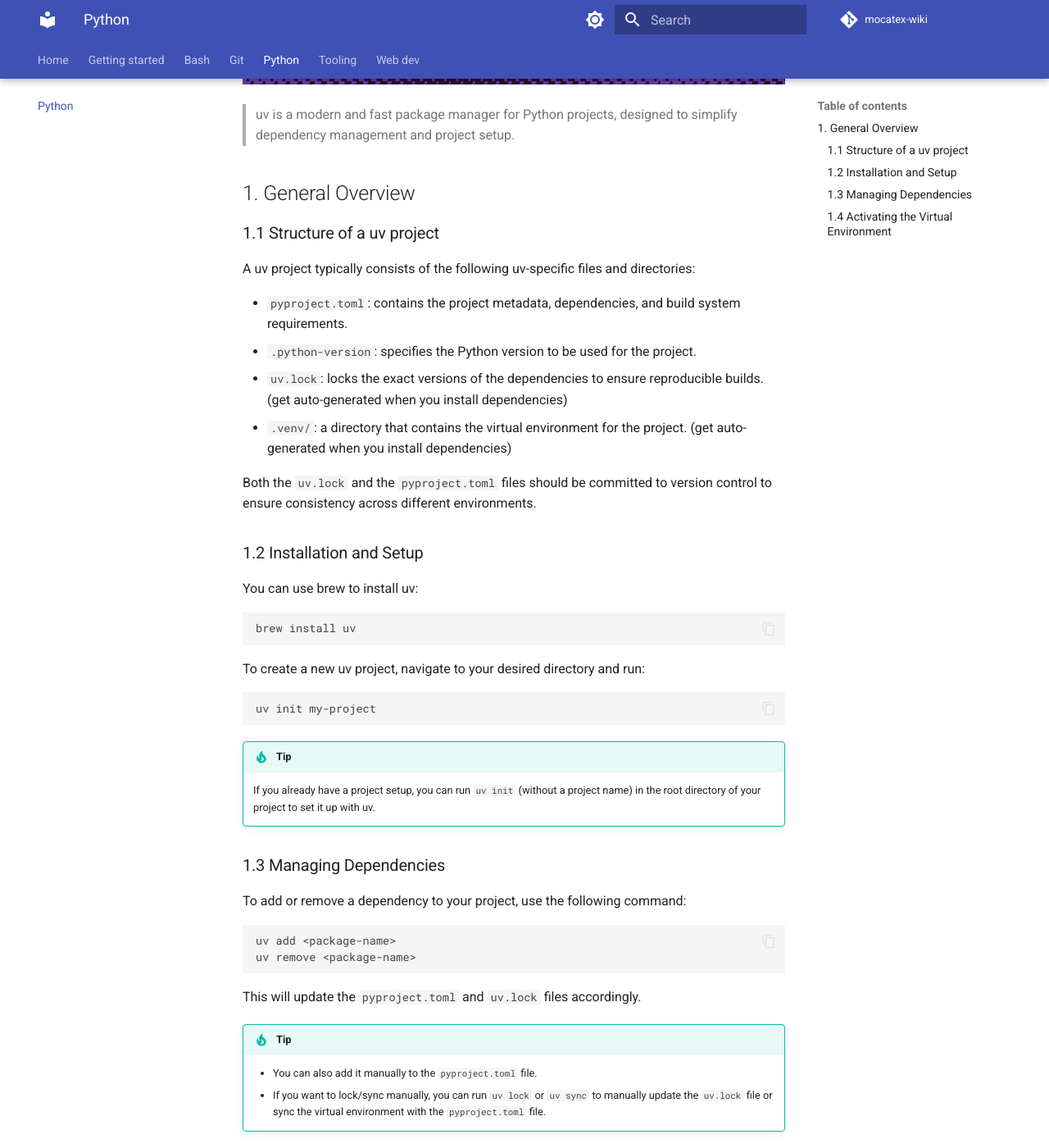
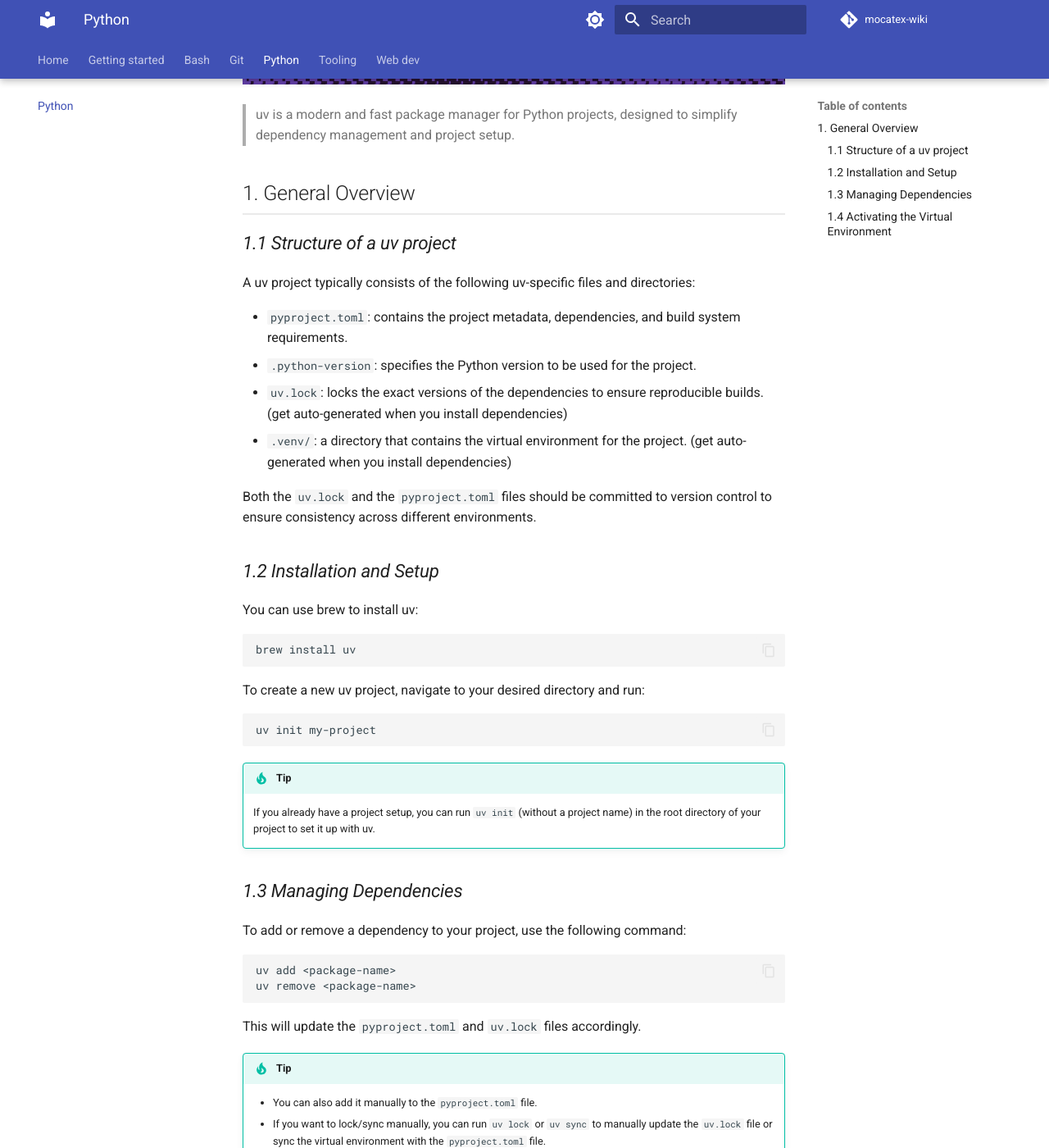
Before and after one commit to mocatex/mocatex-wiki, an MkDocs documentation site: the page built from docs/python/uv-package-manager.md, in a window 1280 px wide and 1400 px high, scrolled down 289 px. Shown: the whole window at 82% size. Built offline with MkDocs 1.6.1 and Material for MkDocs 9.7.7, drawn with Linux system fonts in a browser that asks for light colours; comment, search, counter and statistics services are not loaded.

Commit message:
Refactor CSS styles for h2 and h3 elements to improve typography

```diff
--- a/docs/assets/styles/overrides.css
+++ b/docs/assets/styles/overrides.css
@@ -20,3 +20,15 @@ img.center {
 .md-sidebar--secondary {
     width: 22%;
 }
+
+/* make h2 underlined */
+.md-typeset h2 {
+    border-bottom: 2px solid #eaeaea;
+    padding-bottom: 0.3em;
+}
+
+/* make h3 italic and bigger */
+.md-typeset h3 {
+    font-style: italic;
+    font-size: 1.4em;
+}
```
